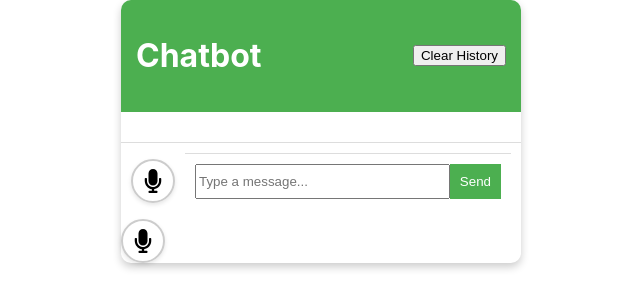
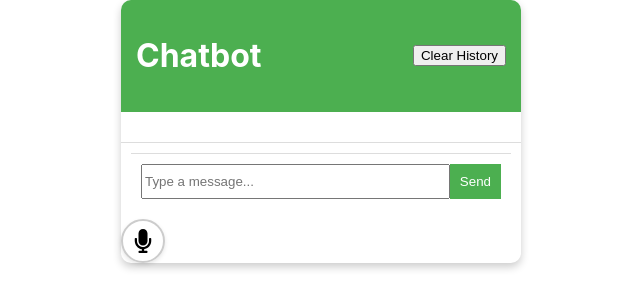
Before and after one commit to H76Rezaei/sage, a React (Create React App) app in the folder chatbot-frontend/: page / in a window 1280 px wide. Shown: the top 308 px of the page, without its empty margins (319-959 px from the left). Built offline with nearby package versions, Linux system fonts and the light colour scheme.

Commit message:
removed buton from chatInput for now because we have two buttons, one declared in app.js and the other was in chatInput

```diff
--- a/chatbot-frontend/src/components/ChatInput.js
+++ b/chatbot-frontend/src/components/ChatInput.js
@@ -1,20 +1,17 @@
-import React, { useState } from 'react';
-import VoiceRecorder from './VoiceRecorder';  // Import the VoiceRecorder component
+import React, { useState } from "react";
 
 function ChatInput({ onSendMessage }) {
-    const [input, setInput] = useState('');
+  const [input, setInput] = useState("");
 
   const handleSend = () => {
     if (input.trim()) {
       onSendMessage(input);
-            setInput('');
+      setInput("");
     }
   };
 
   return (
     <div className="chat-footer">
-            {/* Place VoiceRecorder next to the input field */}
-            <VoiceRecorder />
       <div className="chat-input-container">
         <input
           type="text"
```
Lines whose indentation alone changed are shown as unchanged.
